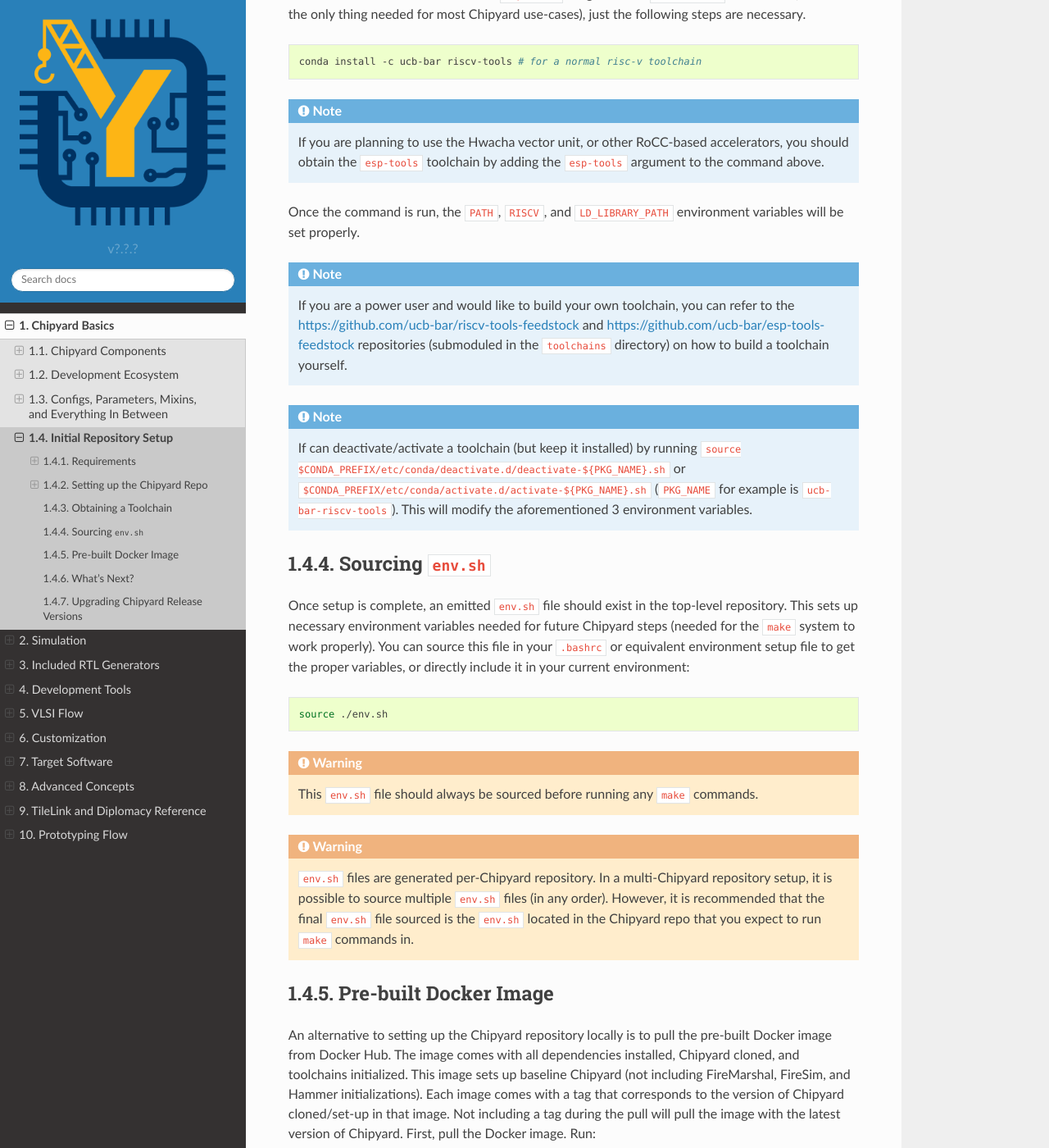
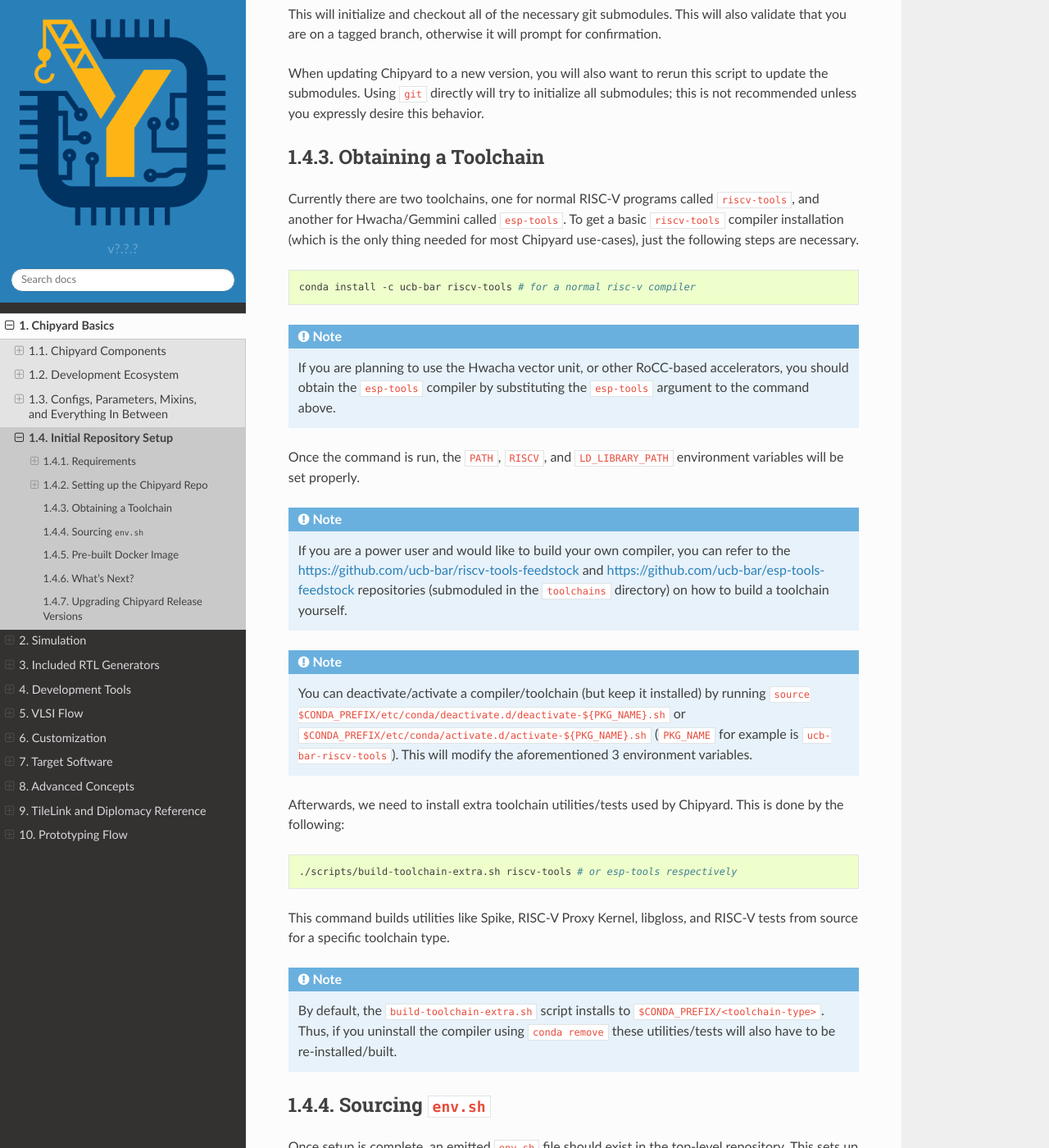
Before and after one commit to ucb-bar/chipyard, a Sphinx documentation site: the page built from docs/Chipyard-Basics/Initial-Repo-Setup.rst, in a window 1280 px wide and 1400 px high, scrolled down 2605 px. Shown: the whole window at 82% size. Built offline with Sphinx 7.4.7 and the Read the Docs theme 2.0.0, drawn with Linux system fonts in a browser that asks for light colours; some of the changed text lies outside the part shown.

```diff
--- a/docs/Chipyard-Basics/Initial-Repo-Setup.rst
+++ b/docs/Chipyard-Basics/Initial-Repo-Setup.rst
@@ -25,9 +25,13 @@
 In Chipyard, we use the `Conda <https://docs.conda.io/en/latest/>`__ package manager to help manage system dependencies.
 Conda allows users to create an "environment" that holds system dependencies like ``make``, ``gcc``, etc.
 
+.. Note:: Chipyard can also run on systems without a Conda installation. However, users on these systems must manually install toolchains and dependencies.
+
 First Chipyard requires there to be Conda installed on the system.
-Please refer to the `Conda installation instructions <https://docs.conda.io/projects/conda/en/latest/user-guide/install/index.html>`__ on how to install Conda.
+Please refer to the `Conda installation instructions <https://github.com/conda-forge/miniforge/#download>`__ on how to install Conda with the Miniforge installer.
 Afterwards, verify that Conda is a sufficient version (we test on version 4.12.0/4.13.0 but higher is most likely fine).
+
+.. Note:: If you have installed conda separately from this documentation (i.e. from miniconda or full Anaconda), please ensure you follow https://conda-forge.org/docs/user/introduction.html#how-can-i-install-packages-from-conda-forge to use ``conda-forge`` packages without any issues.
 
 .. code-block:: shell
 
@@ -81,7 +85,7 @@
 
     conda activate chipyard
 
-We recommend that you add this "activate" command your ``.bashrc`` (or other environment setup file).
+We recommend that you add this "activate" command to your ``.bashrc`` (or other environment setup file).
 
 Fetch Chipyard Sources
 ~~~~~~~~~~~~~~~~~~~~~~
@@ -102,19 +106,30 @@
 ------------------------
 
 Currently there are two toolchains, one for normal RISC-V programs called ``riscv-tools``, and another for Hwacha/Gemmini called ``esp-tools``.
-To get a basic ``riscv-tools`` installation (which is the only thing needed for most Chipyard use-cases), just the following steps are necessary.
+To get a basic ``riscv-tools`` compiler installation (which is the only thing needed for most Chipyard use-cases), just the following steps are necessary.
 
 .. code-block:: shell
 
-    conda install -c ucb-bar riscv-tools # for a normal risc-v toolchain
+    conda install -c ucb-bar riscv-tools # for a normal risc-v compiler
 
-.. Note:: If you are planning to use the Hwacha vector unit, or other RoCC-based accelerators, you should obtain the ``esp-tools`` toolchain by adding the ``esp-tools`` argument to the command above.
+.. Note:: If you are planning to use the Hwacha vector unit, or other RoCC-based accelerators, you should obtain the ``esp-tools`` compiler by substituting the ``esp-tools`` argument to the command above.
 
 Once the command is run, the ``PATH``, ``RISCV``, and ``LD_LIBRARY_PATH`` environment variables will be set properly.
 
-.. Note:: If you are a power user and would like to build your own toolchain, you can refer to the https://github.com/ucb-bar/riscv-tools-feedstock and https://github.com/ucb-bar/esp-tools-feedstock repositories (submoduled in the ``toolchains`` directory) on how to build a toolchain yourself.
+.. Note:: If you are a power user and would like to build your own compiler, you can refer to the https://github.com/ucb-bar/riscv-tools-feedstock and https://github.com/ucb-bar/esp-tools-feedstock repositories (submoduled in the ``toolchains`` directory) on how to build a toolchain yourself.
 
-.. Note:: If can deactivate/activate a toolchain (but keep it installed) by running ``source $CONDA_PREFIX/etc/conda/deactivate.d/deactivate-${PKG_NAME}.sh`` or ``$CONDA_PREFIX/etc/conda/activate.d/activate-${PKG_NAME}.sh`` (``PKG_NAME`` for example is ``ucb-bar-riscv-tools``). This will modify the aforementioned 3 environment variables.
+.. Note:: You can deactivate/activate a compiler/toolchain (but keep it installed) by running ``source $CONDA_PREFIX/etc/conda/deactivate.d/deactivate-${PKG_NAME}.sh`` or ``$CONDA_PREFIX/etc/conda/activate.d/activate-${PKG_NAME}.sh`` (``PKG_NAME`` for example is ``ucb-bar-riscv-tools``). This will modify the aforementioned 3 environment variables.
+
+Afterwards, we need to install extra toolchain utilities/tests used by Chipyard.
+This is done by the following:
+
+.. code-block:: shell
+
+    ./scripts/build-toolchain-extra.sh riscv-tools # or esp-tools respectively
+
+This command builds utilities like Spike, RISC-V Proxy Kernel, libgloss, and RISC-V tests from source for a specific toolchain type.
+
+.. Note:: By default, the ``build-toolchain-extra.sh`` script installs to ``$CONDA_PREFIX/<toolchain-type>``. Thus, if you uninstall the compiler using ``conda remove`` these utilities/tests will also have to be re-installed/built.
 
 Sourcing ``env.sh``
 -------------------
```
Also changed, not shown: 2 other files.
